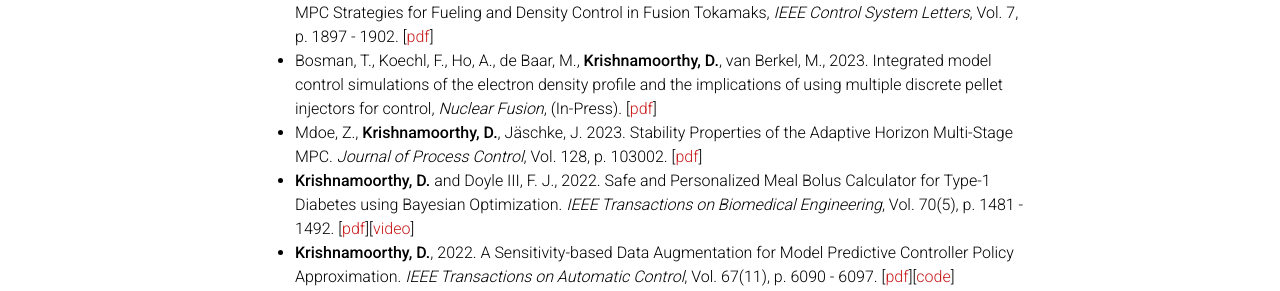
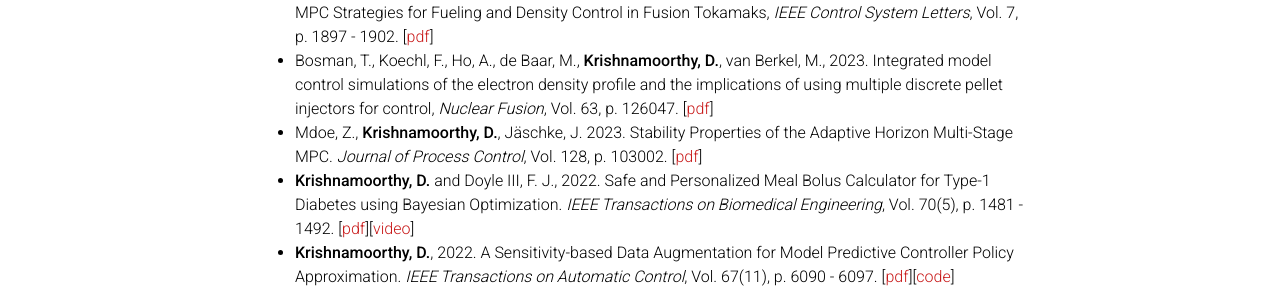
Before and after one commit to dinesh-krishnamoorthy/dinesh-krishnamoorthy.github.io, a Jekyll site: the page built from _pages/publications.md, in a window 1280 px wide and 900 px high. Shown: the part 297-588 px from the top of the window. Built offline with Jekyll 4.4.1, drawn with Linux system fonts in a browser that asks for light colours; comment, search, counter and statistics services are not loaded; a style sheet for code colours, icons or effects is not loaded.

Commit message:
Update publications.md

```diff
--- a/_pages/publications.md
+++ b/_pages/publications.md
@@ -12,7 +12,7 @@ nav_order: 2
 ### Journal Publications
 * **Krishnamoorthy, D.**, 2023. An Improved Data Augmentation Scheme for Model Predictive Control Policy Approximation, _IEEE Control System Letters_, Vol. 7, p. 1867 - 1872. [[pdf](https://arxiv.org/pdf/2303.05607.pdf)]
 * Orrico, C. A., van Berkel, M., Bosman, T., Heemels, W.P.M.H., **Krishnamoorthy, D.**, 2023. Mixed-Integer MPC Strategies for Fueling and Density Control in Fusion Tokamaks, _IEEE Control System Letters_, Vol. 7, p. 1897 - 1902. [[pdf](https://arxiv.org/pdf/2306.00415.pdf)]
-* Bosman, T.,  Koechl, F., Ho, A., de Baar, M., **Krishnamoorthy, D.**, van Berkel, M., 2023. Integrated model control simulations of the electron density profile and the implications of using multiple discrete pellet injectors for control, _Nuclear Fusion_, (In-Press). [[pdf](https://iopscience.iop.org/article/10.1088/1741-4326/ad0251/meta)]
+* Bosman, T.,  Koechl, F., Ho, A., de Baar, M., **Krishnamoorthy, D.**, van Berkel, M., 2023. Integrated model control simulations of the electron density profile and the implications of using multiple discrete pellet injectors for control, _Nuclear Fusion_, Vol. 63, p. 126047. [[pdf](https://iopscience.iop.org/article/10.1088/1741-4326/ad0251/meta)]
 * Mdoe, Z., **Krishnamoorthy, D.**, Jäschke, J. 2023. Stability Properties of the Adaptive Horizon Multi-Stage MPC. _Journal of Process Control_, Vol. 128, p. 103002. [[pdf](https://www.sciencedirect.com/science/article/pii/S0959152423000811)]
 * **Krishnamoorthy, D.** and Doyle III, F. J., 2022.  Safe and Personalized Meal Bolus Calculator for Type-1 Diabetes using Bayesian Optimization. _IEEE Transactions on Biomedical Engineering_, Vol. 70(5), p. 1481 - 1492. [[pdf](https://www.dropbox.com/s/zjmp8uzozj3lqsl/main_BolusCalculator.pdf?dl=0)][[video](https://youtu.be/VMV64__1I8A)]
 * **Krishnamoorthy, D.**, 2022. A Sensitivity-based Data Augmentation for Model Predictive Controller Policy Approximation. _IEEE Transactions on Automatic Control_, Vol. 67(11), p. 6090 - 6097. [[pdf](https://arxiv.org/pdf/2009.07398.pdf)][[code](https://github.com/dinesh-krishnamoorthy/Sensitivity-DataAugmentation)]
```
